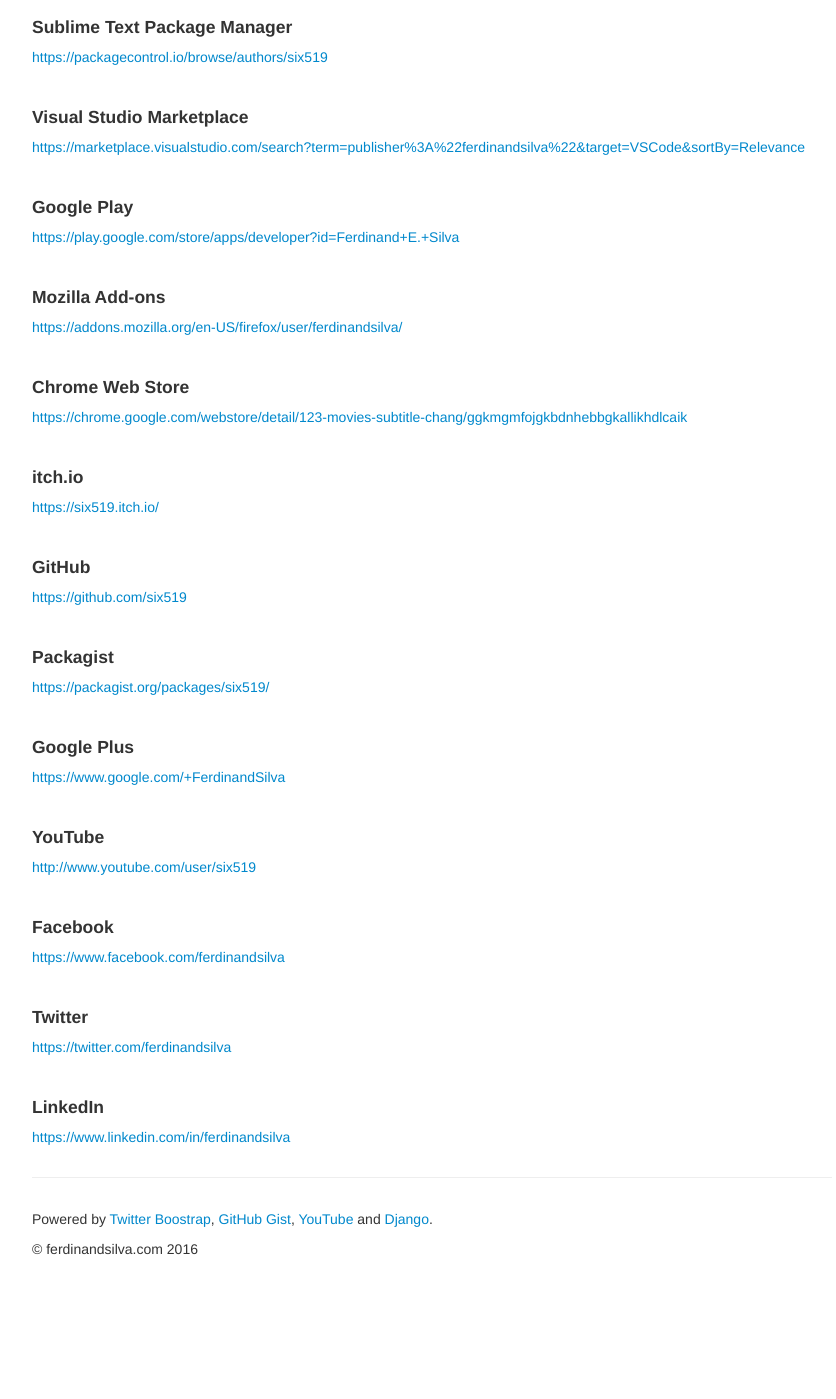
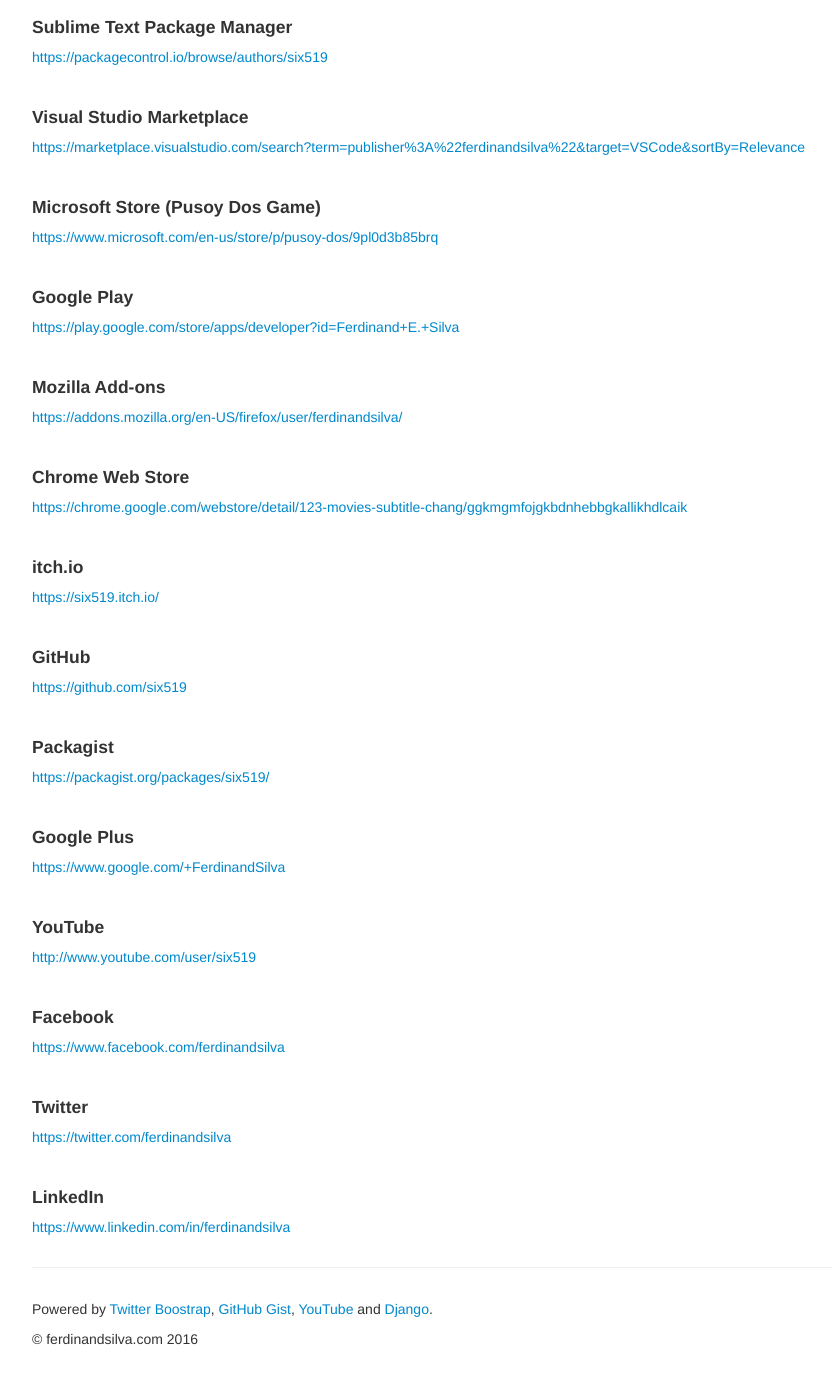
Before and after one commit to six519/ferdinandsilva.com, a Django app: page /profiles/ in a window 1280 px wide. Shown: the part 385-1784 px from the top of the page, without its empty margins (208-1044 px from the left). Before the commit the page ends 1640 px from the top, so only its background shows below. Run offline with Django 3.2, Linux system fonts and the light colour scheme; some libraries are stand-ins or nearby versions.

Commit message:
add microsoft link (pusoy dos)

```diff
--- a/my_daily_gist/interface/templates/interface/profiles.html
+++ b/my_daily_gist/interface/templates/interface/profiles.html
@@ -25,6 +25,11 @@
 
     <h4>Visual Studio Marketplace</h4>
     <p><a href="https://marketplace.visualstudio.com/search?term=publisher%3A%22ferdinandsilva%22&target=VSCode&sortBy=Relevance">https://marketplace.visualstudio.com/search?term=publisher%3A%22ferdinandsilva%22&target=VSCode&sortBy=Relevance</a></p>
+
+    <div>&nbsp;</div>
+
+    <h4>Microsoft Store (Pusoy Dos Game)</h4>
+    <p><a href="https://www.microsoft.com/en-us/store/p/pusoy-dos/9pl0d3b85brq">https://www.microsoft.com/en-us/store/p/pusoy-dos/9pl0d3b85brq</a></p>
 
     <div>&nbsp;</div>
 
```
